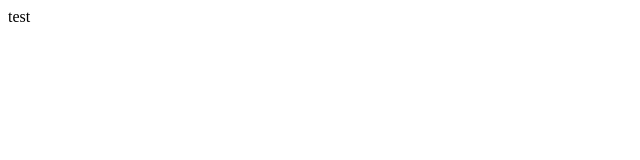
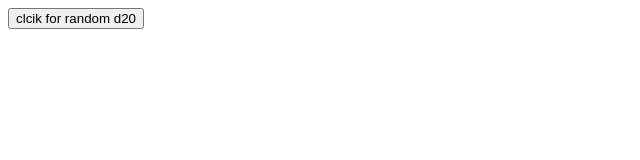
Before and after one commit to LookfuH/LookfuH.github.io, a plain HTML site: page index.html in a window 1280 px wide. Shown: the whole page, without its empty margins (0-640 px from the left). Drawn offline with Linux system fonts and the light colour scheme.

Commit message:
made random

```diff
--- a/index.html
+++ b/index.html
@@ -6,6 +6,19 @@
     <title> My Website  </title>
 </head>
 <body>
-    <div>test</div>
+
+    <button onclick="Random(this, 20)"> clcik for random d20</button>
+
+
+
+
+
 </body>
+
+<script>
+    function Random(element, max){
+    element.text = Math.floor(Math.random() * max);
+}
+
+</script>
 </html>
```
Also changed, not shown: random.js (added), 2 other files.
